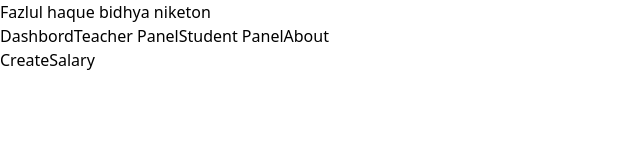
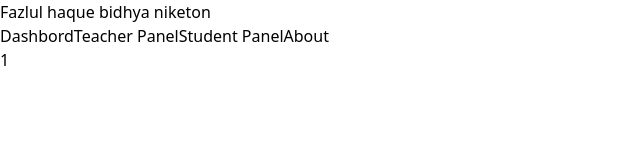
Before and after one commit to MostafaHakim/school, a React (Vite) app in the folder client/: page /teacher/salary/1 in a window 1280 px wide. Shown: the top 160 px of the page, without its empty margins (0-640 px from the left). Built offline with nearby package versions, Linux system fonts and the light colour scheme; no server answers.

Commit message:
frnt end up

```diff
--- a/client/src/pages/CreateSalary.jsx
+++ b/client/src/pages/CreateSalary.jsx
@@ -1,6 +1,9 @@
-const Createsalary = () => {
+import { useParams } from "react-router-dom";
+
+const Createsalary = (tId, tName) => {
+    const { id } = useParams()
     return (
-        <h2>CreateSalary</h2>
+        <h2>{id}</h2>
     );
 }
 
```
